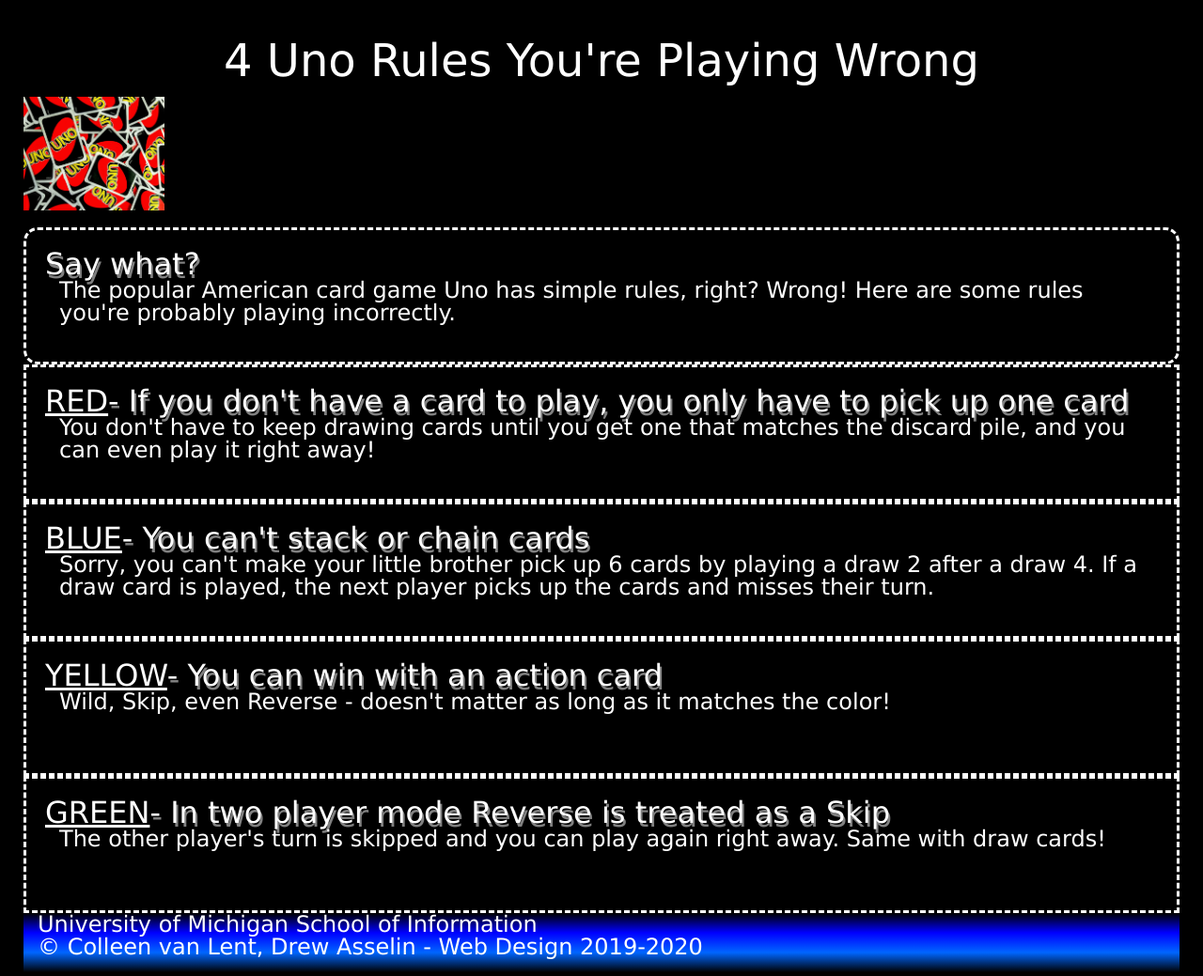
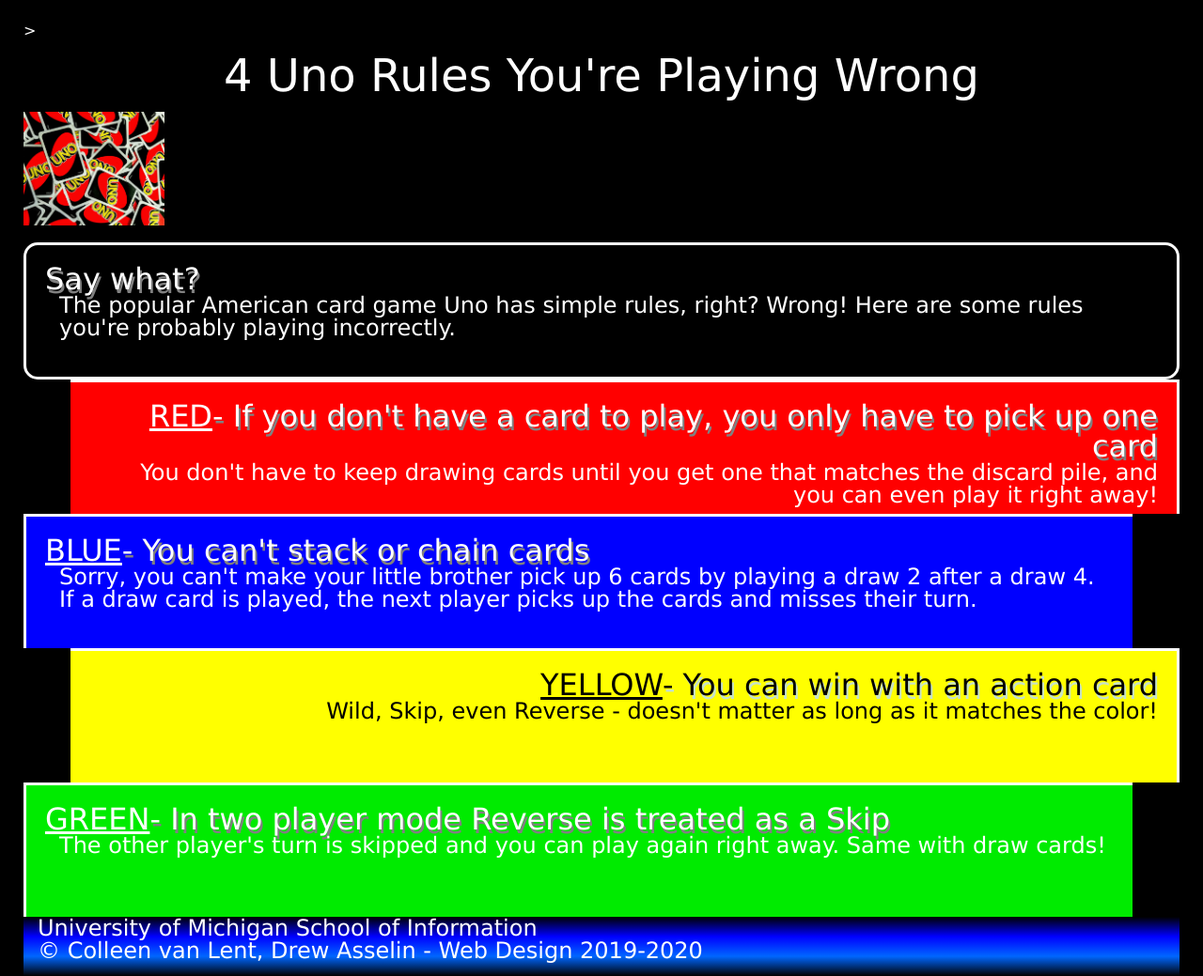
Before and after one commit to Robin-Hood-zjw/homework2-2022, a plain HTML site: page index.html in a window 1280 px wide. Shown: the whole page at 94% size. Drawn offline with Linux system fonts and the light colour scheme.

Commit message:
Add files via upload
second submission to make the web work

```diff
--- a/css/html5reset.css
+++ b/css/html5reset.css
@@ -28,13 +28,8 @@
 footer, header, hgroup, menu, nav, section {
 	display: block;
 }
-
 body {
 	line-height: 1;
-	font-family: Verdana, 'Times New Roman';
-	background-color: #000000;
-	color: #ffffff;
-	margin: 25px 25px 0px 25px;
 }
 ol, ul {
 	list-style: none;
@@ -51,91 +46,3 @@
 	border-collapse: collapse;
 	border-spacing: 0;
 }
-
-h1 {
-	font-size: 48px;
-	align-items: center;
-	text-align: center;
-	padding: 15px;
-}
-
-
-h2 {
-	font-size: 32px;
-	text-shadow: 2px 4px #808080;
-}
-
-p {
-	font-size: 24px;
-	padding-bottom: 15px;
-	padding-left: 15px;
-}
-
-
-image {
-	width: 350px;
-	align-items: center;
-	border: 10px dashed white;
-}
-
-div {
-	height: 100px;
-	padding: 20px 20px 20px 20px;
-	border: 3px dashed white;
-}
-
-.intro {
-	border-radius: 15px;
-	margin-top: 15px;
-}
-
-#red {
-	background-color: #ff0000;
-	text-align: right;
-	margin-left: 50px;
-	border-left: 10px;
-	border-bottom: 3px;
-}
-
-#blue{
-	background-color: #0000ff;
-	text-align: left;
-	margin-right: 50px;
-	border-right: 10px;
-	border-bottom: 3px;
-}
-
-#yellow {
-	background-color: #ffff00;
-	text-align: right;
-	margin-left: 50px;
-	border-bottom: 3px;
-	border-left: 10px;
-	color: #000000;
-	text-shadow: 2px 4px #c7e2c7;
-}
-
-#green {
-	background-color: #00EB00;
-	text-align: left;
-	margin-right: 50px;
-	border-right: 10px;
-	border-bottom: 3px;
-}
-
-span {
-	text-decoration: underline;
-	text-transform: uppercase;
-	text-shadow: none;
-}
-
-
-footer {
-	background-image: linear-gradient(#000000,#0000ff,#0066ff,#000000);
-}
-
-footer.p {
-	font-size: 20px;
-	text-align: center;
-	padding: 10px 10px 10px 0px;
-}
--- /dev/null
+++ b/css/style.css
@@ -0,0 +1,108 @@
+body {
+    font-family: Verdana, "Times New Roman";
+    background-color: #000000;
+    color: #ffffff;
+    margin-top: 25px;
+    margin-bottom: none;
+    margin-left: 25px;
+    margin-right: 25px;
+}
+
+h1 {
+    font-size: 48px;
+    text-align: center;
+    padding: 15px;
+}
+
+h2 {
+    font-size: 32px;
+    text-shadow: 2px 4px #808080;
+}
+
+p {
+    font-size: 24px;
+    padding-top: none;
+    padding-bottom: 15px;
+    padding-left: 15px;
+    padding-right: none;
+}
+
+image {
+    width: 350px;
+    align-items: center;
+    border: 10px dashed white;
+}
+
+div {
+    height: 100px;
+    padding-top: 20px;
+    padding-bottom: 20px;
+    padding-left: 20px;
+    padding-right: 20px;
+    border: 3px solid white;
+}
+
+div.intro {
+    border-radius: 15px;
+    margin-top: 15px;
+}
+
+div.red {
+    background-color: #ff0000;
+    text-align: right;
+    margin-left: 50px;
+    border-bottom: 3px;
+    border-left: 10px;
+}
+
+div.blue {
+    background-color: #0000ff;
+    text-align: left;
+    margin-right: 50px;
+    border-right: 10px;
+    border-bottom: 3px;
+}
+
+div.yellow {
+    background-color: #ffff00;
+    text-align: right;
+    margin-left: 50px;
+    border-bottom: 3px;
+    border-left: 10px;
+}
+
+div.yellow h2 {
+    color: #000000;
+    text-shadow: 2px 4px #c7e2c7;
+}
+
+div.yellow p {
+    color: #000000;
+}
+
+div.green {
+    background-color: #00EB00;
+    text-align: left;
+    margin-right: 50px;
+    border-right: 10px;
+    border-bottom: 3px;
+}
+
+span {
+    text-decoration: underline;
+    text-transform: uppercase;
+    text-shadow: none;
+}
+
+footer {
+    background-image: linear-gradient(#000000, #0000ff, #0066ff, #000000);
+}
+
+footer.p {
+    text-align: center;
+    font-size: 20px;
+    padding-top: 10px;
+    padding-bottom: 10px;
+    padding-left: none;
+    padding-right: 10px;
+}
--- a/index.html
+++ b/index.html
@@ -5,6 +5,7 @@
   <meta name="viewport" content="width=device-width, initial-scale=1.0">
   <link rel = "icon" href = "imgs/favicon.ico">
   <link rel = "stylesheet" href = "css/html5reset.css">
+  <link rel = "stylesheet" href = "css/style.css">>
  <title>4 Uno Rules You're Playing Wrong</title>
 </head>
 <body>
```
